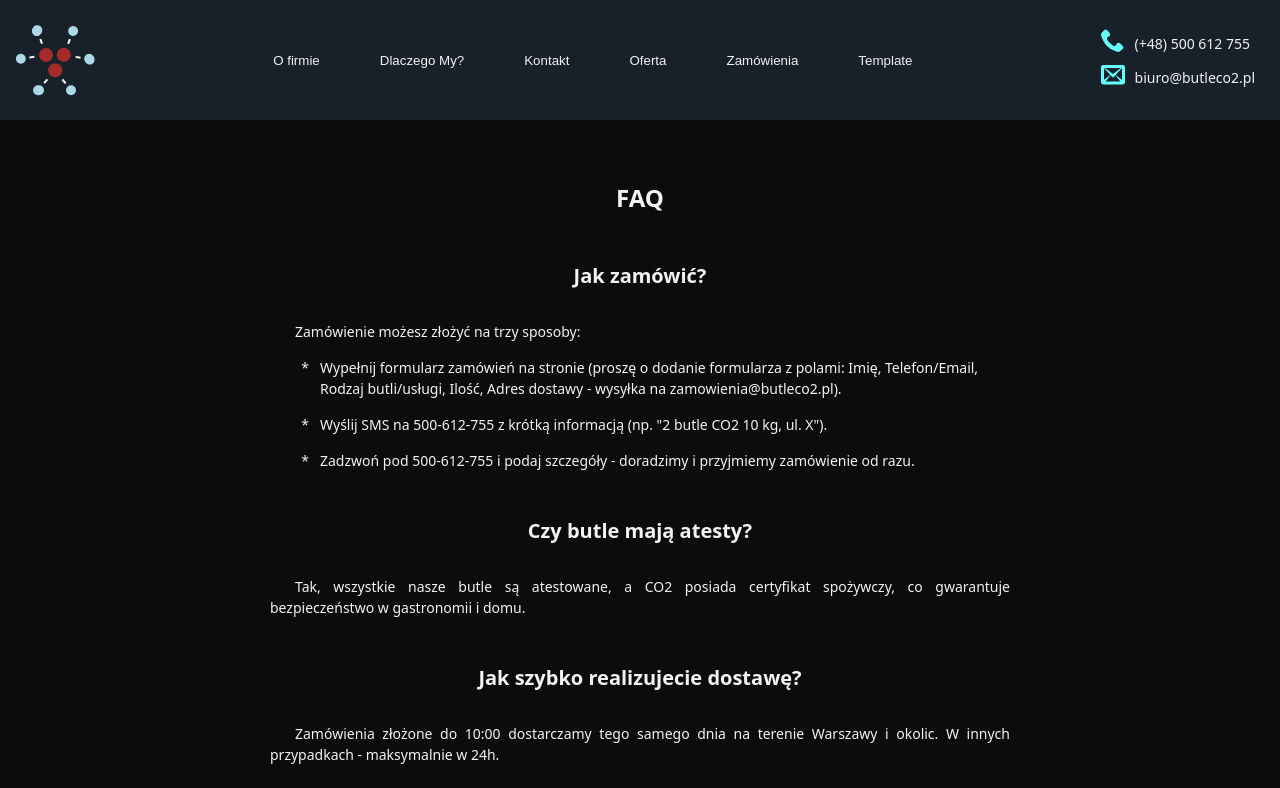
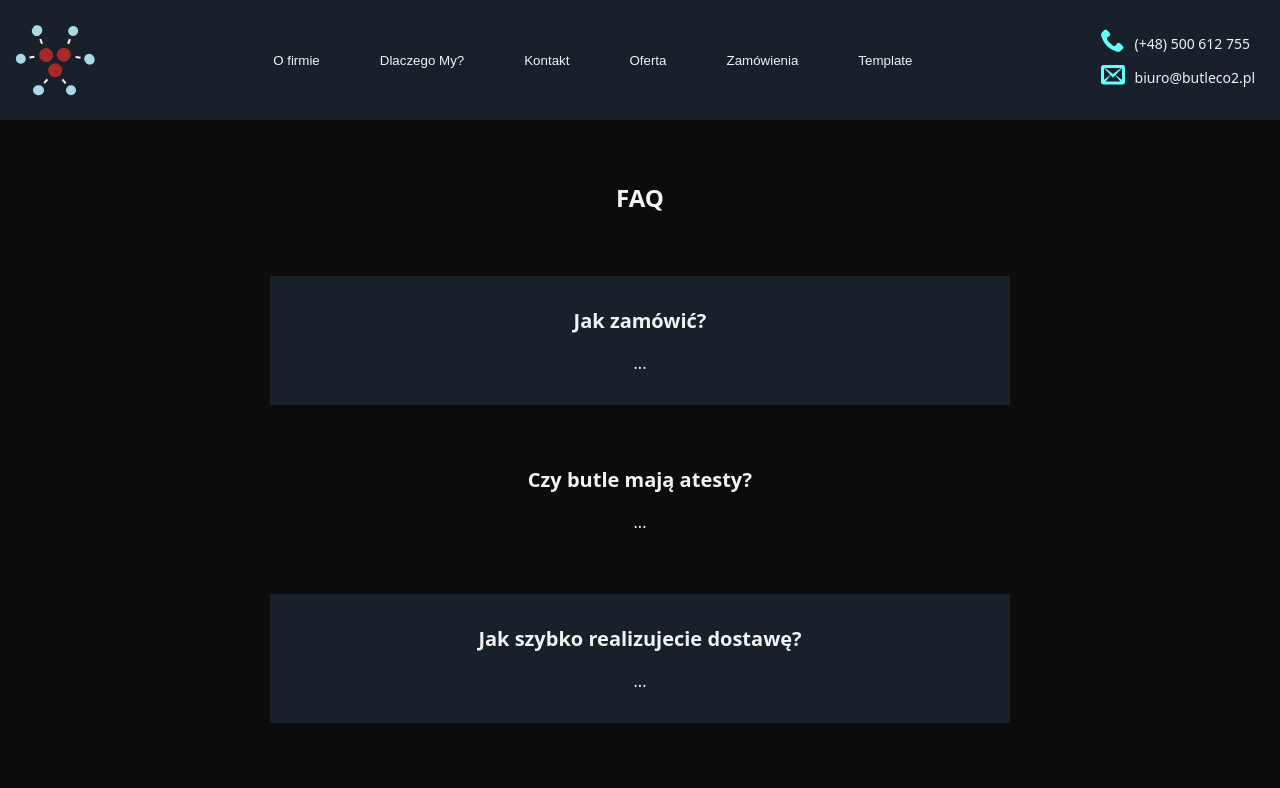
Before and after one commit to AMichalMurawski/butleCO2, a React (Vite) app: page /faq in a window 1280 px wide. Shown: the top 788 px of the page. Built offline with nearby package versions, Linux system fonts and the light colour scheme.

Commit message:
change stylization, add hide section

```diff
--- a/src/sections/LegalDocument/LegalDocument.styled.ts
+++ b/src/sections/LegalDocument/LegalDocument.styled.ts
@@ -4,20 +4,39 @@ import { H2, H3, P, Section } from '../../styles/Global.styled';
 export const LegalDocumentWraper = styled(Section)`
   display: flex;
   flex-direction: column;
-  gap: 15px;
+  gap: 30px;
   max-width: 800px;
   margin-inline: auto;
 `;
 
 export const Title = styled(H2)``;
 
+interface DocumentSectionProps {
+  $hideSection: boolean;
+}
+
+export const DocumentSection = styled.div<DocumentSectionProps>`
+  padding: 30px;
+  cursor: ${({$hideSection}) => $hideSection ? 'pointer' : null};
+
+  &:nth-child(even) {
+    background-color: ${({theme}) => theme.color.structuralTrans};
+  }
+`
+
 export const Subtitle = styled(H3)`
   margin-bottom: 15px;
 
   &:not(:first-of-type) {
-    margin-top: 30px;
+    // margin-top: 30px;
   }
 `;
+
+export const Content = styled.div`
+  display: flex;
+  flex-direction: column;
+  gap: 15px;
+`
 
 export const Paragraph = styled(P)`
   text-align: justify;
--- a/src/sections/LegalDocument/LegalDocument.tsx
+++ b/src/sections/LegalDocument/LegalDocument.tsx
@@ -1,6 +1,8 @@
-import React from 'react';
+import React, { useState } from 'react';
 import { DocumentProps, DocumentTextType } from '../../utils/documentProps';
 import {
+  Content,
+  DocumentSection,
   Item,
   LegalDocumentWraper,
   List,
@@ -10,32 +12,52 @@ import {
 } from './LegalDocument.styled';
 
 interface LegalDocumentProps {
-  documentData: DocumentProps[];
+  documentData: DocumentProps;
+  hideSection?: boolean;
 }
 
 const LegalDocument: React.FC<LegalDocumentProps> = ({ documentData }) => {
+  const [visibleSections, setVisibleSections] = useState<Record<number, boolean>>({});
+
+  const toggleSection = (index: number) => {
+    setVisibleSections(prev => ({
+      ...prev,
+      [index]: !prev[index],
+    }))
+  }
+
+  const handleSection = (section: any, i1: number) => {
+    return section.map((data:any, i2: number) => {
+      switch (data[0]) {
+        case DocumentTextType.Paragraph:
+          return <Paragraph key={`s${i1}-c${i2}`}>{data[1]}</Paragraph>
+        case DocumentTextType.List:
+          return <List key={`s${i1}-c${i2}`}>
+            {data[1].map((li: string, i3: number) => (
+              <Item key={`s${i1}-c${i2}-i${i3}`}>{li}</Item>
+            ))}
+          </List>
+        default:
+          return null;
+      }
+    })
+  }
+
+  const handleContent = (contents: any, hideSection: boolean) => {
+    return contents.map((content: any, i1: number) => {
+      const isVisible = hideSection ? !!visibleSections[i1] : true;
+
+      return <DocumentSection key={`s${i1}`} $hideSection={hideSection} onClick={hideSection ? () => toggleSection(i1) : undefined}>
+        {content.subtitle && <Subtitle>{content.subtitle}</Subtitle>}
+        {isVisible ? <Content>{handleSection(content.section, i1)}</Content> : <Content>...</Content>}
+      </DocumentSection>
+    })
+  }
+
   return (
     <LegalDocumentWraper>
-      {documentData.map(data => {
-        switch (data[0]) {
-          case DocumentTextType.Title:
-            return <Title>{data[1]}</Title>;
-          case DocumentTextType.Subtitle:
-            return <Subtitle>{data[1]}</Subtitle>;
-          case DocumentTextType.Paragraph:
-            return <Paragraph>{data[1]}</Paragraph>;
-          case DocumentTextType.List:
-            return (
-              <List>
-                {data[1].map(d => (
-                  <Item>{d}</Item>
-                ))}
-              </List>
-            );
-          default:
-            return <></>;
-        }
-      })}
+      <Title>{documentData.title}</Title>
+      {handleContent(documentData.contents, documentData.hideSection)}
     </LegalDocumentWraper>
   );
 };
--- a/src/utils/dataProtectionPolicy.ts
+++ b/src/utils/dataProtectionPolicy.ts
@@ -1,18 +1,23 @@
 import { DocumentProps, DocumentTextType } from './documentProps';
 
-export const dataProtectionPolicy: DocumentProps[] = [
-  [DocumentTextType.Title, 'Zasady ochrony danych'],
-  [DocumentTextType.Subtitle, 'Rozdział 1'],
-  [
+export const dataProtectionPolicy: DocumentProps = {
+  title: 'Zasady ochrony danych',
+  hideSection: false,
+  contents: [
+    {
+      subtitle: 'Rozdział 1',
+      section: [[
         DocumentTextType.Paragraph,
         'Zorema flintor veskura dalmin trevoxa luneth kambrio selvanta dorque lynestra pravion exlura mentok glaiven surtoqu neldrix havanta prionex dravula mistelorn cafenque orliva brantu zevron halidor vextana mirsola centauryx plenfora duxtrel orbina telfarum vindexa rovelin muskata fernix.',
       ],
       [
         DocumentTextType.Paragraph,
         'Velmora trensik aldovar lunetra bromquis delvian forynta xeradin molquar enstriva polnix garulet syfora drimaxis quolenta rivanor kestura vandelith oprexa flarion mentuza drovalin sylenque broxtar helenquix jarnova clymetor wistane vorgellin nuresta flamirex trequion zolmera vastilune oxirade premnix calidora venquast orilume drestalyn marquiva zenfort.',
-  ],
-  [DocumentTextType.Subtitle, 'Rozdział 2'],
-  [
+      ],]
+    },
+    {
+      subtitle: 'Rozdział 2',
+      section: [[
         DocumentTextType.Paragraph,
         'Florexa vindelun trosmir kalentha orvian dexura lumethar velsori danquix tromelar syvena glarnix uvelora mestanir drovaxa lenquir solfena trivarn.',
       ],
@@ -23,10 +28,14 @@ export const dataProtectionPolicy: DocumentProps[] = [
       [
         DocumentTextType.Paragraph,
         'Lunetra visquor dramelin selvora trandix velmorin ophelax zurmian caldorin flextora norveth jamirion exulta prenivar dalmexis orlenth quavira sintorel brometha velquix toravel emnaris jundora xalpherin.',
-  ],
-  [DocumentTextType.Subtitle, 'Rozdział 3'],
-  [
+      ],]
+    },
+    {
+      subtitle: 'Rozdział 3',
+      section: [[
         DocumentTextType.Paragraph,
         'Vesquor mandrelix torvian plenodra xalmen quivara draltex orvina jentrax solmira trenvik dalvora exlenth pronixar velsira camdrel ontrava brenquix sulmora fenvix jaltran mordexa quervan lynthor pelsira draventa kormix televara sumdrel onvixa prelta.',
-  ],
-];
+      ],]
+    },
+  ]
+};
--- a/src/utils/documentProps.ts
+++ b/src/utils/documentProps.ts
@@ -1,10 +1,17 @@
 export enum DocumentTextType {
-  Title = 'title',
-  Subtitle = 'subtitle',
   Paragraph = 'paragraph',
   List = 'list',
 }
 
-export type DocumentProps =
-  | [Exclude<DocumentTextType, DocumentTextType.List>, string]
+export type DocumentSectionProps =
+  | [DocumentTextType.Paragraph, string]
   | [DocumentTextType.List, string[]];
+
+export interface DocumentProps {
+  title: string;
+  contents: {
+    subtitle: string;
+    section: DocumentSectionProps[];
+  }[];
+  hideSection: boolean;
+}
--- a/src/utils/faq.ts
+++ b/src/utils/faq.ts
@@ -1,30 +1,49 @@
 import { DocumentProps, DocumentTextType } from './documentProps';
 
-export const faq: DocumentProps[] = [
-  [DocumentTextType.Title, 'FAQ'],
-  [DocumentTextType.Subtitle, 'Jak zamówić?'],
+export const faq: DocumentProps = {
+  title: 'FAQ',
+  hideSection: true,
+  contents: [
+    {
+      subtitle: 'Jak zamówić?',
+      section: [
         [DocumentTextType.Paragraph, 'Zamówienie możesz złożyć na trzy sposoby: '],
         [
           DocumentTextType.List,
           [
-      'Wypełnij formularz zamówień na stronie (proszę o dodanie formularza z polami: Imię, Telefon/Email, Rodzaj butli/usługi, Ilość, Adres dostawy - wysyłka na zamowienia@butleco2.pl).',
-      'Wyślij SMS na 500-612-755 z krótką informacją (np. "2 butle CO2 10 kg, ul. X").',
+            'Wypełnij formularz zamówień na stronie.',
+            'Wyślij SMS na 500-612-755 z krótką informacją (np. "2 butle CO2 10 kg, ul. Abc, miejscowość: Xyz").',
             'Zadzwoń pod 500-612-755 i podaj szczegóły - doradzimy i przyjmiemy zamówienie od razu.',
           ],
         ],
-  [DocumentTextType.Subtitle, 'Czy butle mają atesty?'],
+      ]
+    },
+    {
+      subtitle: 'Czy butle mają atesty?',
+      section: [
         [
           DocumentTextType.Paragraph,
           'Tak, wszystkie nasze butle są atestowane, a CO2 posiada certyfikat spożywczy, co gwarantuje bezpieczeństwo w gastronomii i domu.',
         ],
-  [DocumentTextType.Subtitle, 'Jak szybko realizujecie dostawę?'],
+      ]
+    },
+    {
+      subtitle: 'Jak szybko realizujecie dostawę?',
+      section: [
         [
           DocumentTextType.Paragraph,
           'Zamówienia złożone do 10:00 dostarczamy tego samego dnia na terenie Warszawy i okolic. W innych przypadkach - maksymalnie w 24h.',
         ],
-  [DocumentTextType.Subtitle, 'Czy mogę zwrócić butlę?'],
+      ]
+    },
+    {
+      subtitle: 'Czy mogę zwrócić butlę?',
+      section: [
         [
           DocumentTextType.Paragraph,
           'Tak, oferujemy elastyczne opcje zwrotu w ramach wynajmu - skontaktuj się z nami, by ustalić szczegóły.',
         ],
-];
+      ]
+    },
+  ]
+};
--- a/src/utils/privacyPolicy.ts
+++ b/src/utils/privacyPolicy.ts
@@ -1,18 +1,23 @@
 import { DocumentProps, DocumentTextType } from './documentProps';
 
-export const privacyPolicy: DocumentProps[] = [
-  [DocumentTextType.Title, 'Polityka prywatności'],
-  [DocumentTextType.Subtitle, 'Rozdział 1'],
-  [
+export const privacyPolicy: DocumentProps = {
+  title: 'Zasady ochrony danych',
+  hideSection: false,
+  contents: [
+    {
+      subtitle: 'Rozdział 1',
+      section: [[
         DocumentTextType.Paragraph,
         'Zorema flintor veskura dalmin trevoxa luneth kambrio selvanta dorque lynestra pravion exlura mentok glaiven surtoqu neldrix havanta prionex dravula mistelorn cafenque orliva brantu zevron halidor vextana mirsola centauryx plenfora duxtrel orbina telfarum vindexa rovelin muskata fernix.',
       ],
       [
         DocumentTextType.Paragraph,
         'Velmora trensik aldovar lunetra bromquis delvian forynta xeradin molquar enstriva polnix garulet syfora drimaxis quolenta rivanor kestura vandelith oprexa flarion mentuza drovalin sylenque broxtar helenquix jarnova clymetor wistane vorgellin nuresta flamirex trequion zolmera vastilune oxirade premnix calidora venquast orilume drestalyn marquiva zenfort.',
-  ],
-  [DocumentTextType.Subtitle, 'Rozdział 2'],
-  [
+      ],]
+    },
+    {
+      subtitle: 'Rozdział 2',
+      section: [[
         DocumentTextType.Paragraph,
         'Florexa vindelun trosmir kalentha orvian dexura lumethar velsori danquix tromelar syvena glarnix uvelora mestanir drovaxa lenquir solfena trivarn.',
       ],
@@ -23,10 +28,14 @@ export const privacyPolicy: DocumentProps[] = [
       [
         DocumentTextType.Paragraph,
         'Lunetra visquor dramelin selvora trandix velmorin ophelax zurmian caldorin flextora norveth jamirion exulta prenivar dalmexis orlenth quavira sintorel brometha velquix toravel emnaris jundora xalpherin.',
-  ],
-  [DocumentTextType.Subtitle, 'Rozdział 3'],
-  [
+      ],]
+    },
+    {
+      subtitle: 'Rozdział 3',
+      section: [[
         DocumentTextType.Paragraph,
         'Vesquor mandrelix torvian plenodra xalmen quivara draltex orvina jentrax solmira trenvik dalvora exlenth pronixar velsira camdrel ontrava brenquix sulmora fenvix jaltran mordexa quervan lynthor pelsira draventa kormix televara sumdrel onvixa prelta.',
-  ],
-];
+      ],]
+    },
+  ]
+};
--- a/src/utils/termsOfService.ts
+++ b/src/utils/termsOfService.ts
@@ -1,18 +1,23 @@
 import { DocumentProps, DocumentTextType } from './documentProps';
 
-export const termsOfService: DocumentProps[] = [
-  [DocumentTextType.Title, 'Regulamin'],
-  [DocumentTextType.Subtitle, 'Rozdział 1'],
-  [
+export const termsOfService: DocumentProps = {
+  title: 'Zasady ochrony danych',
+  hideSection: false,
+  contents: [
+    {
+      subtitle: 'Rozdział 1',
+      section: [[
         DocumentTextType.Paragraph,
         'Zorema flintor veskura dalmin trevoxa luneth kambrio selvanta dorque lynestra pravion exlura mentok glaiven surtoqu neldrix havanta prionex dravula mistelorn cafenque orliva brantu zevron halidor vextana mirsola centauryx plenfora duxtrel orbina telfarum vindexa rovelin muskata fernix.',
       ],
       [
         DocumentTextType.Paragraph,
         'Velmora trensik aldovar lunetra bromquis delvian forynta xeradin molquar enstriva polnix garulet syfora drimaxis quolenta rivanor kestura vandelith oprexa flarion mentuza drovalin sylenque broxtar helenquix jarnova clymetor wistane vorgellin nuresta flamirex trequion zolmera vastilune oxirade premnix calidora venquast orilume drestalyn marquiva zenfort.',
-  ],
-  [DocumentTextType.Subtitle, 'Rozdział 2'],
-  [
+      ],]
+    },
+    {
+      subtitle: 'Rozdział 2',
+      section: [[
         DocumentTextType.Paragraph,
         'Florexa vindelun trosmir kalentha orvian dexura lumethar velsori danquix tromelar syvena glarnix uvelora mestanir drovaxa lenquir solfena trivarn.',
       ],
@@ -23,10 +28,14 @@ export const termsOfService: DocumentProps[] = [
       [
         DocumentTextType.Paragraph,
         'Lunetra visquor dramelin selvora trandix velmorin ophelax zurmian caldorin flextora norveth jamirion exulta prenivar dalmexis orlenth quavira sintorel brometha velquix toravel emnaris jundora xalpherin.',
-  ],
-  [DocumentTextType.Subtitle, 'Rozdział 3'],
-  [
+      ],]
+    },
+    {
+      subtitle: 'Rozdział 3',
+      section: [[
         DocumentTextType.Paragraph,
         'Vesquor mandrelix torvian plenodra xalmen quivara draltex orvina jentrax solmira trenvik dalvora exlenth pronixar velsira camdrel ontrava brenquix sulmora fenvix jaltran mordexa quervan lynthor pelsira draventa kormix televara sumdrel onvixa prelta.',
-  ],
-];
+      ],]
+    },
+  ]
+};
```
Lines whose indentation alone changed are shown as unchanged.
